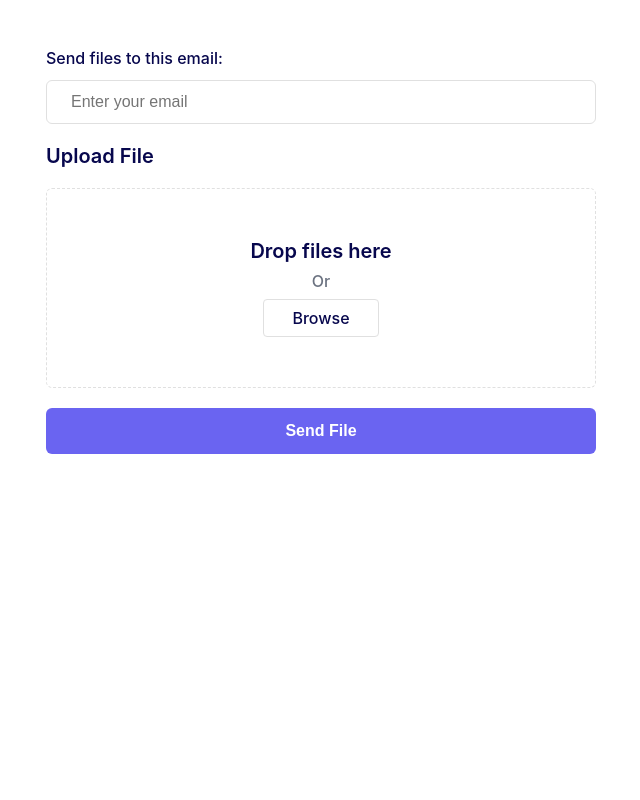
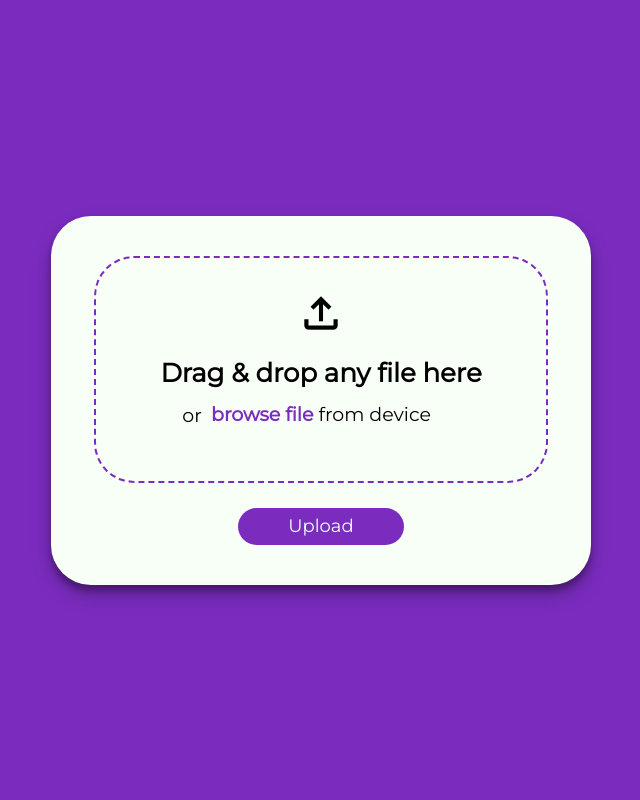
Before and after one commit to VedhaSankar/health-care-app, a Flask app: page /uploader in a window 1280 px wide. Shown: the whole page, without its empty margins (319-959 px from the left). Run offline with Flask 2, Linux system fonts and the light colour scheme; parts of the project's set-up code (start-up, migrations or seed data) failed here and were passed over.

Commit message:
improved ui for file upload

```diff
--- a/app.py
+++ b/app.py
@@ -1,4 +1,4 @@
-from flask import Flask, render_template, request, redirect, session, url_for
+from flask import Flask, render_template, request, redirect, session, url_for, flash
 from flask_session import Session
 from pymongo import MongoClient
 from dotenv import load_dotenv
@@ -22,6 +22,7 @@ mail= Mail(app)
 SENDER_ADDRESS  = os.environ.get('GMAIL_USER')
 SENDER_PASS     = os.environ.get('GMAIL_PASSWORD')
 EMAIL_LIST      = os.environ.get('EMAIL_LIST').split(',')
+ALLOWED_EXTENSIONS  = {'pdf'}
 
 app.secret_key =  b'_5#y2L"F4Q8z\n\xec]/4'
 
@@ -35,6 +36,7 @@ app.config["SESSION_TYPE"] = "filesystem"
 app.config["UPLOAD_FOLDER"] = "uploads/"
 
 
+
 PORT            = os.environ.get('PORT')
 MONGO_URI       = os.environ.get('MONGO_URI')
 DB_NAME         = os.environ.get('DB_NAME')
@@ -44,6 +46,12 @@ client = MongoClient(MONGO_URI)
 
 # accessing the database
 database = client[DB_NAME]
+
+
+def allowed_file(filename):
+
+    return '.' in filename and \
+           filename.rsplit('.', 1)[1].lower() in ALLOWED_EXTENSIONS
 
 
 @app.route('/register', methods = ["GET", "POST"])
@@ -252,18 +260,49 @@ def appointment_list():
 
     return render_template('appointment-list.html',user_from_db=user_from_db)
 
-# @app.route('/upload')
+@app.route('/uploader', methods = ['GET', 'POST'])
+def upload_file():
+
+    if request.method == 'POST':
+
+        if 'file' not in request.files:
+
+            flash('No file part')
+            return redirect(request.url)
+
+        file = request.files['file']
+        print(file)
+
+        if file.filename == '':
+
+            print("bro")
+
+            flash('No selected file')
+            return redirect(request.url)
+
+        if file and allowed_file(file.filename):
+
+            filename = secure_filename(file.filename)
+            file.save(os.path.join(app.config['UPLOAD_FOLDER'], filename))
+            return render_template('upload.html', message="File uploaded successfully")
+
+        else:
+            flash('Allowed file type is .pdf')
+            return redirect(request.url)
+
+    return render_template('upload.html')
+
+
+# @app.route('/uploader', methods = ['GET', 'POST'])
 # def upload_file():
+#    if request.method == 'POST':
+#       f = request.files['file']
+#       filename = secure_filename(f.filename)
+#       f.save(app.config['UPLOAD_FOLDER'] + filename)
+#       return 'file uploaded successfully'
 #    return render_template('upload.html')
 
-@app.route('/uploader', methods = ['GET', 'POST'])
-def upload_file():
-   if request.method == 'POST':
-      f = request.files['file']
-      filename = secure_filename(f.filename)
-      f.save(app.config['UPLOAD_FOLDER'] + filename)
-      return 'file uploaded successfully'
-   return render_template('upload1.html')
+
 
 if __name__== "__main__":
     app.run(host="0.0.0.0", debug = True, port = PORT)
--- a/templates/upload.html
+++ b/templates/upload.html
@@ -1,9 +1,204 @@
-<html>
-   <body>
-      <form action ="/uploader" method = "POST"
-         enctype = "multipart/form-data">
-         <input type = "file" name = "file" />
-         <input type = "submit"/>
-      </form>
-   </body>
+<!DOCTYPE html>
+<html lang="en">
+
+<head>
+  <meta charset="UTF-8">
+  <meta http-equiv="X-UA-Compatible" content="IE=edge">
+  <meta name="viewport" content="width=device-width, initial-scale=1.0">
+  <title>Document</title>
+  <style>
+    @import url('https://fonts.googleapis.com/css2?family=Montserrat&display=swap');
+
+    body {
+      margin: 0;
+      padding: 0;
+      box-sizing: border-box;
+      font-family: 'Montserrat', sans-serif;
+    }
+
+    .form-container {
+      width: 100vw;
+      height: 100vh;
+      background-color: #7b2cbf;
+      display: flex;
+      justify-content: center;
+      align-items: center;
+    }
+
+    .upload-files-container {
+      background-color: #f7fff7;
+      width: 420px;
+      padding: 30px 60px;
+      border-radius: 40px;
+      display: flex;
+      align-items: center;
+      justify-content: center;
+      flex-direction: column;
+      box-shadow: rgba(0, 0, 0, 0.24) 0px 10px 20px, rgba(0, 0, 0, 0.28) 0px 6px 6px;
+    }
+
+    .drag-file-area {
+      border: 2px dashed #7b2cbf;
+      border-radius: 40px;
+      margin: 10px 0 15px;
+      padding: 30px 50px;
+      width: 350px;
+      text-align: center;
+    }
+
+    .drag-file-area .upload-icon {
+      font-size: 50px;
+    }
+
+    .drag-file-area h3 {
+      font-size: 26px;
+      margin: 15px 0;
+    }
+
+    .drag-file-area label {
+      font-size: 19px;
+    }
+
+    .drag-file-area label .browse-files-text {
+      color: #7b2cbf;
+      font-weight: bolder;
+      cursor: pointer;
+    }
+
+    .browse-files span {
+      position: relative;
+      top: -25px;
+    }
+
+    .default-file-input {
+      opacity: 0;
+    }
+
+    .cannot-upload-message {
+      background-color: #ffc6c4;
+      font-size: 17px;
+      display: flex;
+      align-items: center;
+      margin: 5px 0;
+      padding: 5px 10px 5px 30px;
+      border-radius: 5px;
+      color: #BB0000;
+      display: none;
+    }
+
+    @keyframes fadeIn {
+      0% {
+        opacity: 0;
+      }
+
+      100% {
+        opacity: 1;
+      }
+    }
+
+    .cannot-upload-message span,
+    .upload-button-icon {
+      padding-right: 10px;
+    }
+
+    .cannot-upload-message span:last-child {
+      padding-left: 20px;
+      cursor: pointer;
+    }
+
+    .file-block {
+      color: #f7fff7;
+      background-color: #7b2cbf;
+      transition: all 1s;
+      width: 390px;
+      position: relative;
+      display: none;
+      flex-direction: row;
+      justify-content: space-between;
+      align-items: center;
+      margin: 10px 0 15px;
+      padding: 10px 20px;
+      border-radius: 25px;
+      cursor: pointer;
+    }
+
+    .file-info {
+      display: flex;
+      align-items: center;
+      font-size: 15px;
+    }
+
+    .file-icon {
+      margin-right: 10px;
+    }
+
+    .file-name,
+    .file-size {
+      padding: 0 3px;
+    }
+
+    .remove-file-icon {
+      cursor: pointer;
+    }
+
+    .progress-bar {
+      display: flex;
+      position: absolute;
+      bottom: 0;
+      left: 4.5%;
+      width: 0;
+      height: 5px;
+      border-radius: 25px;
+      background-color: #4BB543;
+    }
+
+    .upload-button {
+      font-family: 'Montserrat';
+      background-color: #7b2cbf;
+      color: #f7fff7;
+      display: flex;
+      align-items: center;
+      font-size: 18px;
+      border: none;
+      border-radius: 20px;
+      margin: 10px;
+      padding: 7.5px 50px;
+      cursor: pointer;
+    }
+  </style>
+</head>
+
+<body>
+
+  <link href="https://fonts.googleapis.com/css?family=Material+Icons|Material+Icons+Outlined" rel="stylesheet">
+
+  <form action="/uploader" method="POST" class="form-container" enctype="multipart/form-data">
+    <div class="upload-files-container">
+
+      <div class="drag-file-area">
+        <span class="material-icons-outlined upload-icon"> file_upload </span>
+        <h3 class="dynamic-message"> Drag & drop any file here </h3>
+        <label class="label"> or <span class="browse-files">
+            <input type="file" name="file" class="default-file-input" />
+            <span class="browse-files-text">browse file</span> <span>from device</span>
+          </span> </label>
+      </div>
+
+      <span class="cannot-upload-message"> <span class="material-icons-outlined">error</span> Please select a file first
+        <span class="material-icons-outlined cancel-alert-button">cancel</span> </span>
+      <div class="file-block">
+        <div class="file-info"> <span class="material-icons-outlined file-icon">description</span> <span
+            class="file-name"> </span> | <span class="file-size"> </span> </div>
+        <span class="material-icons remove-file-icon">delete</span>
+        <div class="progress-bar"> </div>
+      </div>
+      <!-- <button type="button" class="upload-button"> Upload </button> -->
+      <input type="submit" value="Upload" class="upload-button">
+    </div>
+  </form>
+
+  {{message}}
+
+</body>
+
 </html>
--- a/templates/upload1.html
+++ /dev/null
@@ -1,226 +0,0 @@
-<style>
-      * {
-    margin: 0;
-    padding: 0;
-    box-sizing: border-box;
-  }
-  body {
-    font-family: "Inter", sans-serif;
-  }
-  .formbold-mb-5 {
-    margin-bottom: 20px;
-  }
-  .formbold-pt-3 {
-    padding-top: 12px;
-  }
-  .formbold-main-wrapper {
-    display: flex;
-    align-items: center;
-    justify-content: center;
-    padding: 48px;
-  }
-
-  .formbold-form-wrapper {
-    margin: 0 auto;
-    max-width: 550px;
-    width: 100%;
-    background: white;
-  }
-  .formbold-form-label {
-    display: block;
-    font-weight: 500;
-    font-size: 16px;
-    color: #07074d;
-    margin-bottom: 12px;
-  }
-  .formbold-form-label-2 {
-    font-weight: 600;
-    font-size: 20px;
-    margin-bottom: 20px;
-  }
-
-  .formbold-form-input {
-    width: 100%;
-    padding: 12px 24px;
-    border-radius: 6px;
-    border: 1px solid #e0e0e0;
-    background: white;
-    font-weight: 500;
-    font-size: 16px;
-    color: #6b7280;
-    outline: none;
-    resize: none;
-  }
-  .formbold-form-input:focus {
-    border-color: #6a64f1;
-    box-shadow: 0px 3px 8px rgba(0, 0, 0, 0.05);
-  }
-
-  .formbold-btn {
-    text-align: center;
-    font-size: 16px;
-    border-radius: 6px;
-    padding: 14px 32px;
-    border: none;
-    font-weight: 600;
-    background-color: #6a64f1;
-    color: white;
-    cursor: pointer;
-  }
-  .formbold-btn:hover {
-    box-shadow: 0px 3px 8px rgba(0, 0, 0, 0.05);
-  }
-
-  .formbold--mx-3 {
-    margin-left: -12px;
-    margin-right: -12px;
-  }
-  .formbold-px-3 {
-    padding-left: 12px;
-    padding-right: 12px;
-  }
-  .flex {
-    display: flex;
-  }
-  .flex-wrap {
-    flex-wrap: wrap;
-  }
-  .w-full {
-    width: 100%;
-  }
-
-  .formbold-file-input input {
-    opacity: 0;
-    position: absolute;
-    width: 100%;
-    height: 100%;
-  }
-
-  .formbold-file-input label {
-    position: relative;
-    border: 1px dashed #e0e0e0;
-    border-radius: 6px;
-    min-height: 200px;
-    display: flex;
-    align-items: center;
-    justify-content: center;
-    padding: 48px;
-    text-align: center;
-  }
-  .formbold-drop-file {
-    display: block;
-    font-weight: 600;
-    color: #07074d;
-    font-size: 20px;
-    margin-bottom: 8px;
-  }
-
-  .formbold-or {
-    font-weight: 500;
-    font-size: 16px;
-    color: #6b7280;
-    display: block;
-    margin-bottom: 8px;
-  }
-  .formbold-browse {
-    font-weight: 500;
-    font-size: 16px;
-    color: #07074d;
-    display: inline-block;
-    padding: 8px 28px;
-    border: 1px solid #e0e0e0;
-    border-radius: 4px;
-  }
-
-  .formbold-file-list {
-    border-radius: 6px;
-    background: #f5f7fb;
-    padding: 16px 32px;
-  }
-
-  .formbold-file-item {
-    display: flex;
-    align-items: center;
-    justify-content: space-between;
-  }
-
-  .formbold-file-item button {
-    color: #07074d;
-    border: none;
-    background: transparent;
-    cursor: pointer;
-  }
-
-  .formbold-file-name {
-    font-weight: 500;
-    font-size: 16px;
-    color: #07074d;
-    padding-right: 12px;
-  }
-  .formbold-progress-bar {
-    margin-top: 20px;
-    position: relative;
-    width: 100%;
-    height: 6px;
-    border-radius: 8px;
-    background: #e2e5ef;
-  }
-
-  .formbold-progress {
-    position: absolute;
-    width: 75%;
-    height: 100%;
-    left: 0;
-    top: 0;
-    background: #6a64f1;
-    border-radius: 8px;
-  }
-
-  @media (min-width: 540px) {
-    .sm\:w-half {
-      width: 50%;
-    }
-  }
-
-</style>
-<div class="formbold-main-wrapper">
-    <!-- Author: FormBold Team -->
-    <!-- Learn More: https://formbold.com -->
-    <div class="formbold-form-wrapper">
-      <form action="/uploder" method="POST" enctype = "multipart/form-data">
-        <div class="formbold-mb-5">
-          <label for="email" class="formbold-form-label">
-            Send files to this email:
-          </label>
-          <input
-            type="email"
-            name="email"
-            id="email"
-            placeholder="Enter your email"
-            class="formbold-form-input"
-          />
-        </div>
-
-        <div class="mb-6 pt-4">
-          <label class="formbold-form-label formbold-form-label-2">
-            Upload File
-          </label>
-
-          <div class="formbold-mb-5 formbold-file-input">
-            <input type="file" name="file" id="file" />
-            <label for="file">
-              <div>
-                <span class="formbold-drop-file"> Drop files here </span>
-                <span class="formbold-or"> Or </span>
-                <span class="formbold-browse"> Browse </span>
-              </div>
-            </label>
-          </div>
-
-
-        <div>
-          <input type="submit" value="Send File" class="formbold-btn w-full">
-        </div>
-      </form>
-    </div>
-  </div>
```
Also changed, not shown: templates/upload11.html (added, +10 -0 lines).
